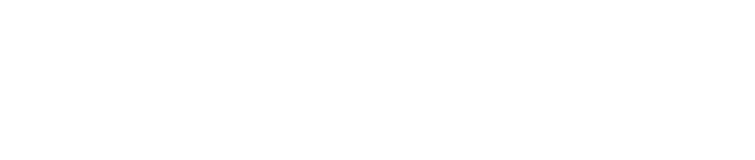
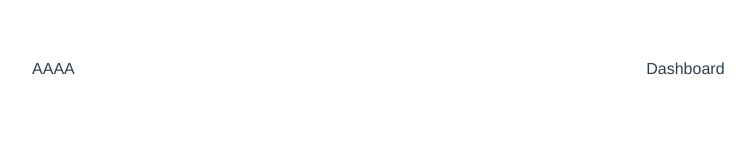
Before and after one commit to marcin-jaroszynski/notes, a Vue app: page /dashboard in a window 1280 px wide. Shown: the top 160 px of the page, without its empty margins (81-836 px from the left). Built offline with nearby package versions, Linux system fonts and the light colour scheme.

Commit message:
[Prototype]: Added Title page component

```diff
--- a/index.html
+++ b/index.html
@@ -2,7 +2,7 @@
 <html>
   <head>
     <meta charset="utf-8">
-    <title>notes</title>
+    <title>Notes</title>
   </head>
   <body>
     <div id="app"></div>
--- /dev/null
+++ b/src/components/Dashboard.vue
@@ -0,0 +1,26 @@
+<template>
+  <article>
+    <title-page title="Dashboard"></title-page>
+    <layout>
+      <div slot="menu">AAAA</div>
+      <div slot="content">
+        <div>Dashboard</div>
+      </div>
+    </layout>
+  </article>
+</template>
+
+<script>
+  import Layout from './Layout'
+  export default {
+    name: 'dashboard',
+    components: {
+      layout: Layout
+    },
+    data() {
+      return {
+
+      }
+    }
+  }
+</script>
--- /dev/null
+++ b/src/components/Layout.vue
@@ -0,0 +1,22 @@
+<template>
+  <article>
+    <div class="menu">
+      <slot name="menu"></slot>
+    </div>
+    <div class="content">
+      <slot name="content"></slot>
+    </div>
+  </article>
+</template>
+
+<style>
+.menu {
+  float: left;
+  width: 20%;
+}
+
+.content {
+  float: left;
+  width: 80%
+}
+</style>
--- a/src/components/Login.vue
+++ b/src/components/Login.vue
@@ -1,5 +1,6 @@
 <template>
   <article>
+    <title-page title="Login"></title-page>
     <h2>Login screen</h2>
     <input v-model="loginField" type="email" name="login" placeholder="your login e-mail">
     <br>
@@ -21,7 +22,7 @@ export default {
   methods: {
     validate: function(e) {
       if (this.loginField.length > 0 && this.passwordField.length > 0) {
-        alert('Yep! Go to dashboard!');
+        this.$router.push('dashboard');
       } else {
         alert('Nope! You entered invalid data!');
       }
--- /dev/null
+++ b/src/components/TitlePage.vue
@@ -0,0 +1,22 @@
+<script>
+  export default {
+    name: 'title-page',
+    props: ['title'],
+    mounted() {
+      document.title = this.getTitle(this.title);
+    },
+    watch: {
+      title() {
+        document.title = this.getTitle(this.title);
+      }
+    },
+    methods: {
+      getTitle(pageName) {
+        return 'Notes: ' + pageName;
+      }
+    },
+    render() {
+
+    }
+  }
+</script>
--- a/src/main.js
+++ b/src/main.js
@@ -3,8 +3,10 @@
 import Vue from 'vue'
 import App from './App'
 import router from './router'
+import TitlePageComponent from './components/TitlePage';
 
-Vue.config.productionTip = false
+Vue.config.productionTip = false;
+Vue.component('title-page', TitlePageComponent);
 
 /* eslint-disable no-new */
 new Vue({
--- a/src/router/index.js
+++ b/src/router/index.js
@@ -1,6 +1,7 @@
 import Vue from 'vue'
 import Router from 'vue-router'
 import Login from '@/components/Login'
+import Dashboard from '@/components/Dashboard'
 
 Vue.use(Router)
 
@@ -11,7 +12,14 @@ export default new Router({
     {
       path: '/',
       name: 'Login',
+      title: 'Login',
       component: Login
+    },
+    {
+      path: '/dashboard',
+      name: 'Dashboard',
+      title: 'Dashboard',
+      component: Dashboard
     }
   ]
-})
+});
```
Also changed, not shown: 1 other file (tests, documents, lock files or other folders).
